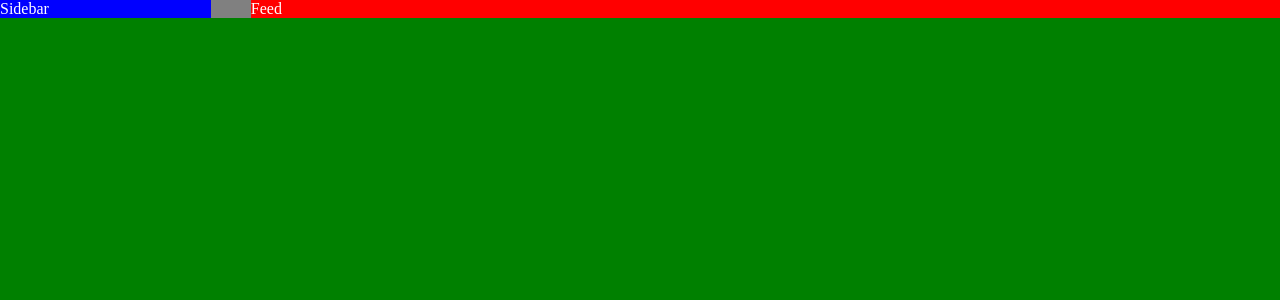
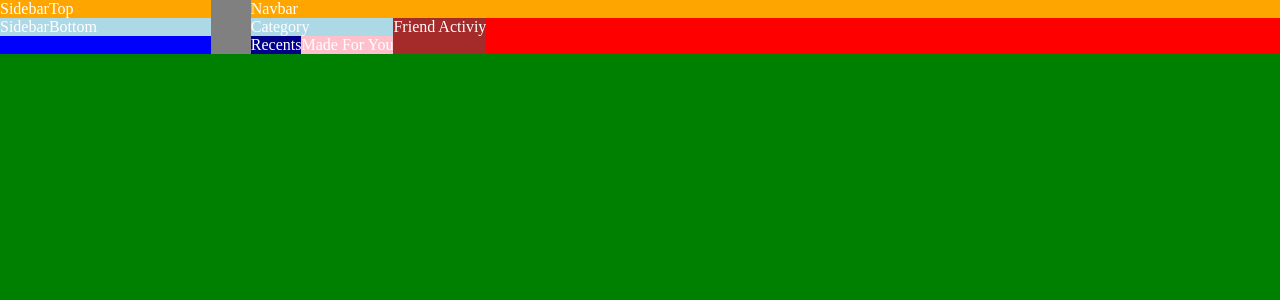
Before and after one commit to vinn25/spotify_clone, a React (Create React App) app: page / in a window 1280 px wide. Shown: the top 300 px of the page. Built offline with nearby package versions, Linux system fonts and the light colour scheme.

Commit message:
Spotify Structure V2

```diff
--- a/src/components/Feed.jsx
+++ b/src/components/Feed.jsx
@@ -1,8 +1,22 @@
-import { Box } from "@mui/material";
+import { Box, Stack } from "@mui/material";
 import React from "react";
 
 const Feed = () => {
-  return <Box>Feed</Box>;
+  return (
+    <Box>
+      <Box bgcolor="orange">Navbar</Box>
+      <Stack direction="row">
+        <Stack>
+          <Box bgcolor="lightblue">Category</Box>
+          <Stack direction="row">
+            <Box bgcolor="darkblue">Recents</Box>
+            <Box bgcolor="pink">Made For You</Box>
+          </Stack>
+        </Stack>
+        <Box bgcolor="brown">Friend Activiy</Box>
+      </Stack>
+    </Box>
+  );
 };
 
 export default Feed;
--- a/src/components/Sidebar.jsx
+++ b/src/components/Sidebar.jsx
@@ -1,8 +1,19 @@
 import { Box } from "@mui/material";
 import React from "react";
+import SidebarTop from "./SidebarTop";
+import SidebarBottom from "./SidebarBottom";
 
 const Sidebar = () => {
-  return <Box>Sidebar</Box>;
+  return (
+    <Box>
+      <Box bgcolor="orange">
+        <SidebarTop />
+      </Box>
+      <Box bgcolor="lightblue">
+        <SidebarBottom />
+      </Box>
+    </Box>
+  );
 };
 
 export default Sidebar;
--- /dev/null
+++ b/src/components/SidebarBottom.jsx
@@ -0,0 +1,8 @@
+import { Box } from "@mui/material";
+import React from "react";
+
+const SidebarBottom = () => {
+  return <Box>SidebarBottom</Box>;
+};
+
+export default SidebarBottom;
--- /dev/null
+++ b/src/components/SidebarTop.jsx
@@ -0,0 +1,8 @@
+import { Box } from "@mui/material";
+import React from "react";
+
+const SidebarTop = () => {
+  return <Box>SidebarTop</Box>;
+};
+
+export default SidebarTop;
```
